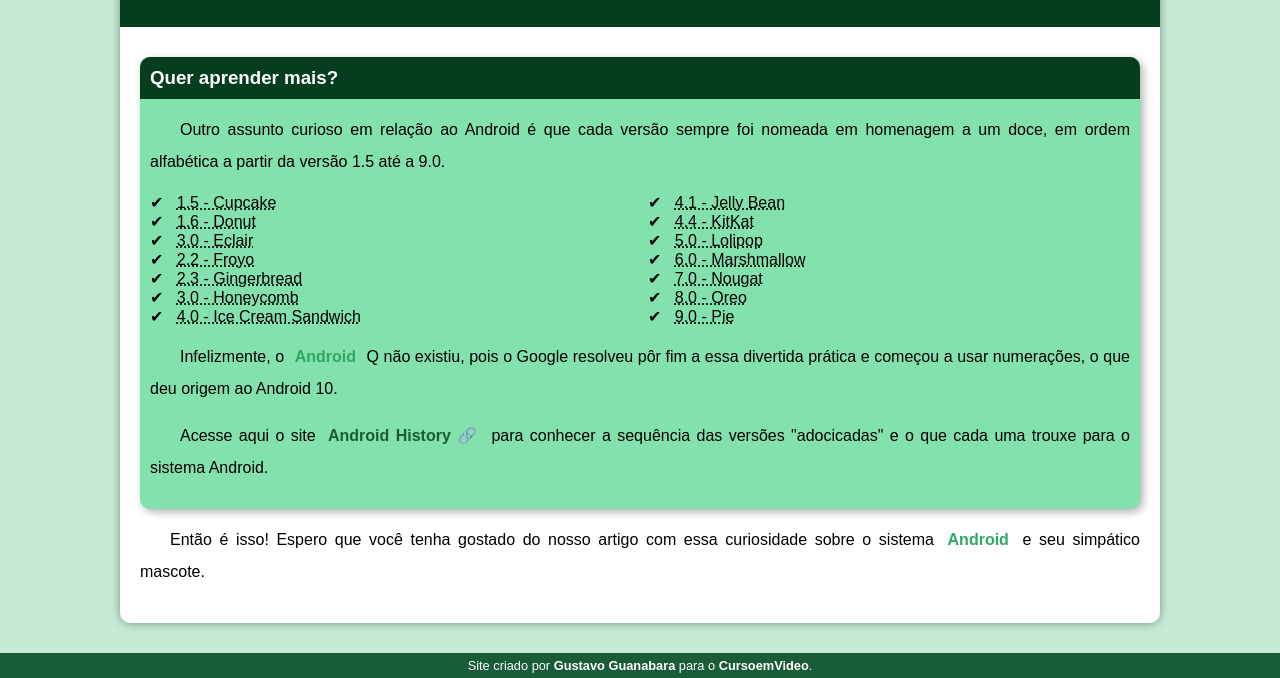
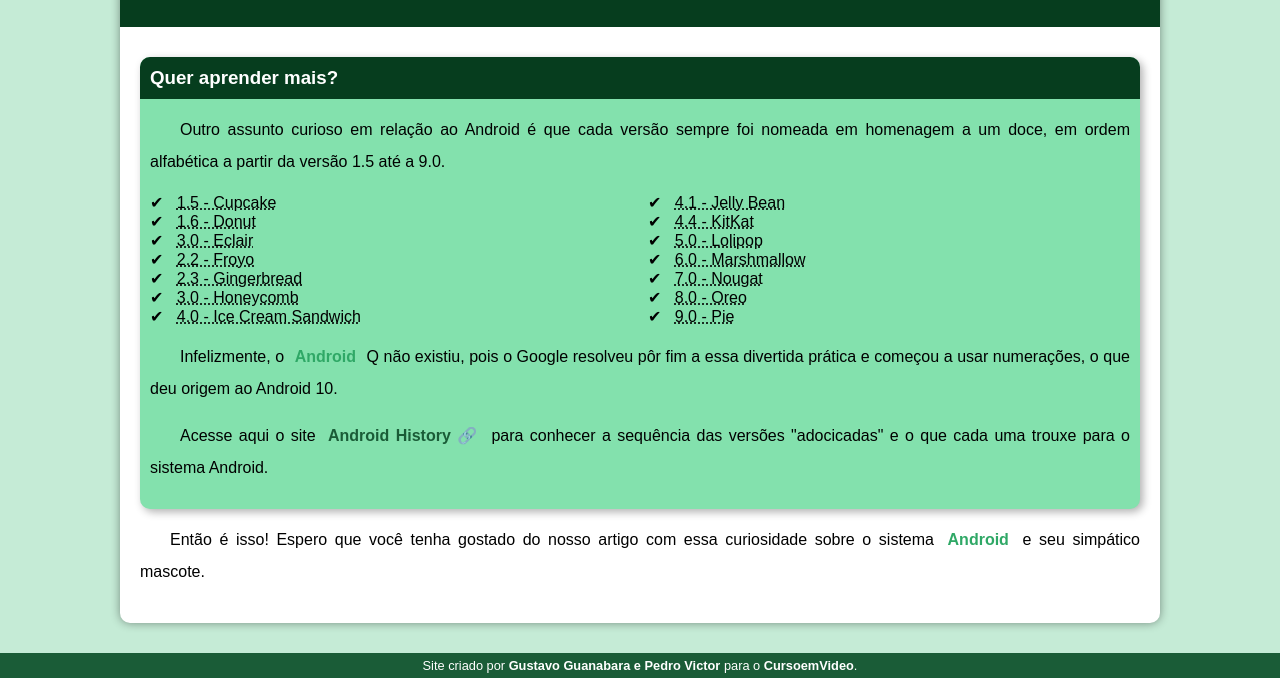
Before and after one commit to PedroVII/projeto-android, a plain HTML site: page index.html in a window 1280 px wide. Shown: the part 2380-3058 px from the top of the page. Drawn offline with Linux system fonts and the light colour scheme.

Commit message:
Adicionei meu nome

```diff
--- a/index.html
+++ b/index.html
@@ -132,7 +132,7 @@
   </main>
 
   <footer>
-    <p>Site criado por <a href="https://github.com/gustavoguanabara" target="_blank">Gustavo Guanabara</a> para o <a href="https://www.youtube.com/@CursoemVideo" target="_blank">CursoemVideo</a>.</p>
+    <p>Site criado por <a href="https://github.com/gustavoguanabara" target="_blank">Gustavo Guanabara e Pedro Victor</a> para o <a href="https://www.youtube.com/@CursoemVideo" target="_blank">CursoemVideo</a>.</p>
   </footer>
 
 </body>
```
